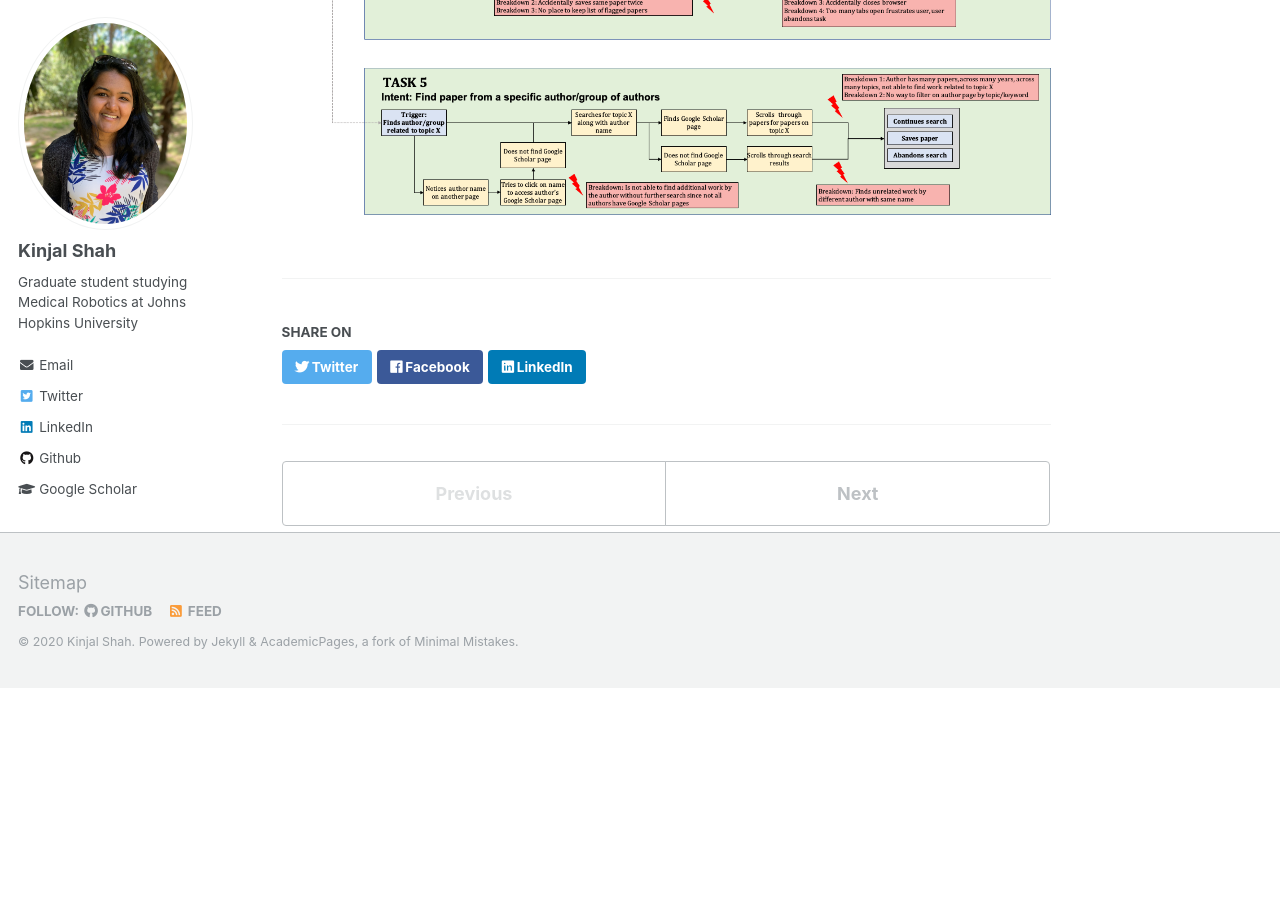
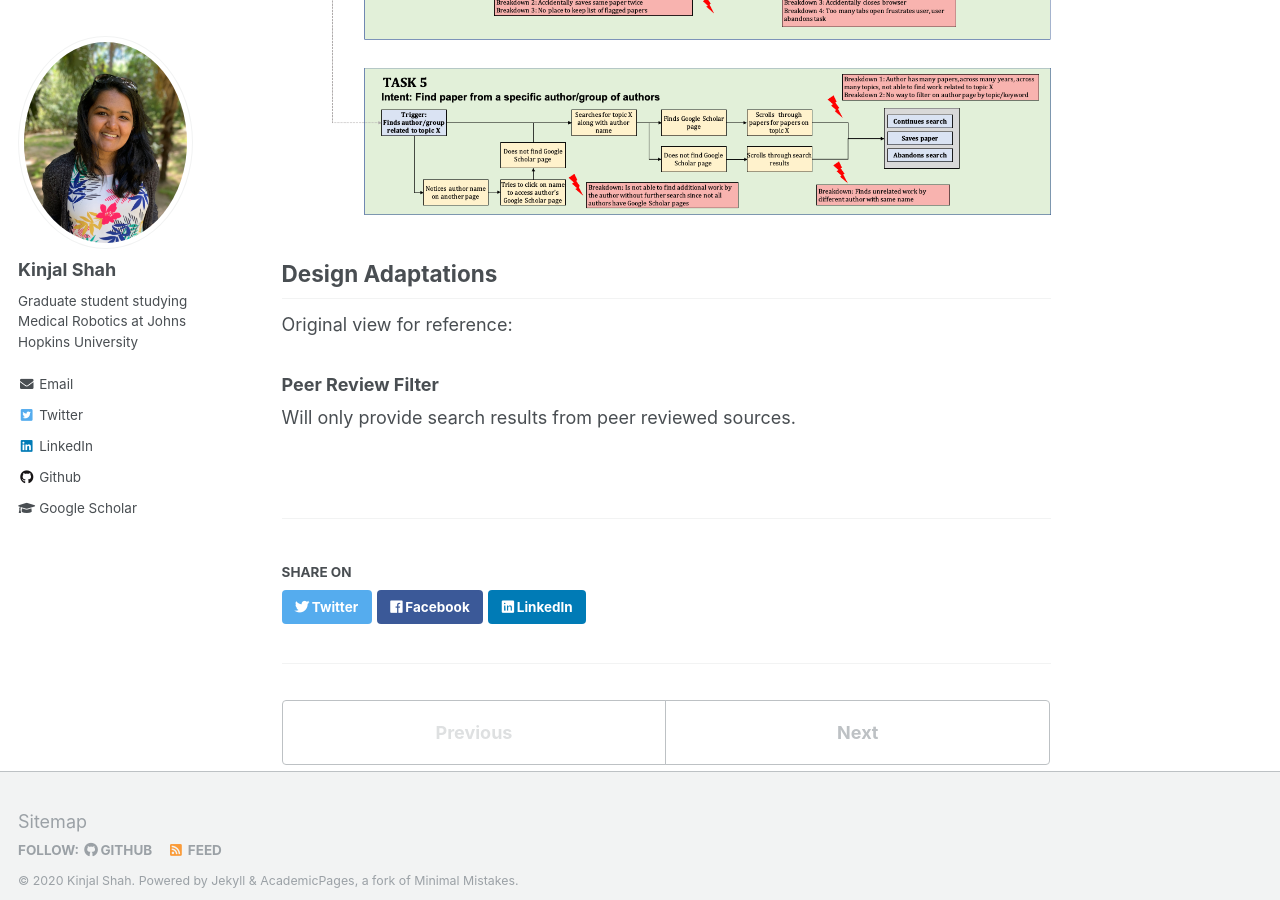
Before and after one commit to kinjmshah/kinjmshah.github.io, a Jekyll site: the page built from _portfolio/HCI_CI_LoFiPrototype.md, in a window 1280 px wide and 900 px high, scrolled down 3377 px. Built offline with Jekyll 4.4.1, drawn with Linux system fonts in a browser that asks for light colours; before the commit the page ends 4065 px from its top, so only the background shows below that.

Commit message:
Update HCI_CI_LoFiPrototype.md

```diff
--- a/_portfolio/HCI_CI_LoFiPrototype.md
+++ b/_portfolio/HCI_CI_LoFiPrototype.md
@@ -73,3 +73,11 @@ Path 2:
 <div align="center">
   <img src='/images/hci/HCI_A1_SeqModel.png'>
 </div>
+
+## Design Adaptations
+
+Original view for reference:
+
+### Peer Review Filter
+
+Will only provide search results from peer reviewed sources.
```
